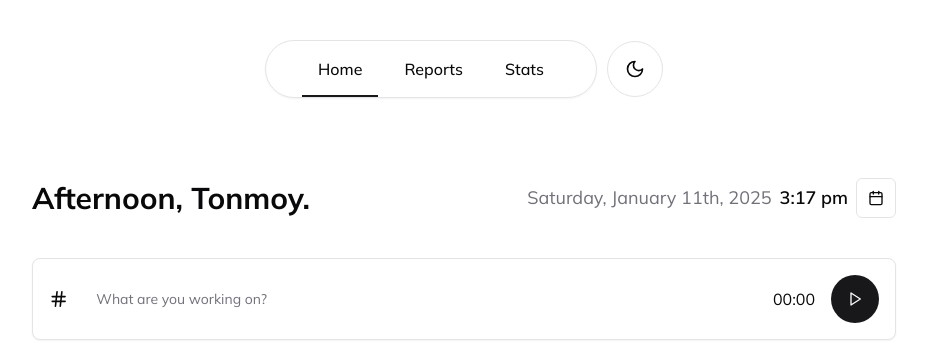
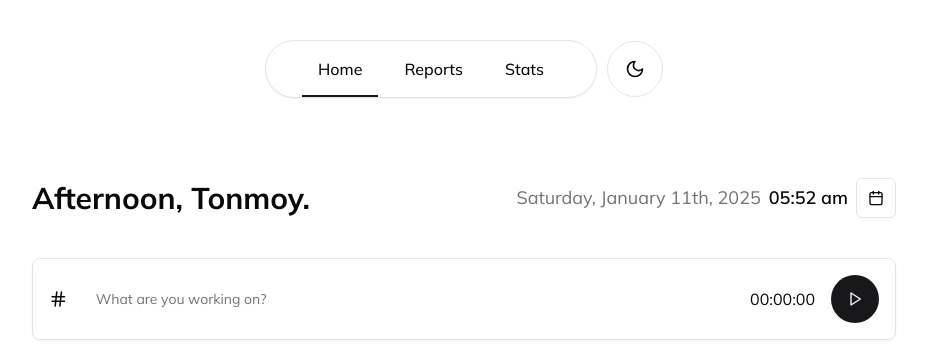
Before and after one commit to tonmoydeb404/tymr, a React (Vite) app: page / in a window 1280 px wide. Shown: the top 361 px of the page, without its empty margins (176-1103 px from the left). Built offline with nearby package versions, Linux system fonts and the light colour scheme.

Commit message:
feat: add custom hooks for clock and timer; update Header and Tracker sections to display current time and elapsed time

```diff
--- a/src/components/cards/time-card/index.tsx
+++ b/src/components/cards/time-card/index.tsx
@@ -18,7 +18,7 @@ const TimeCard = (props: Props) => {
         <h3 className="mb-0.5">{work?.title || "Untitled"}</h3>
         <p className="text-sm text-muted-foreground">
           {format(work.startTime, "hh:mm aaa")} -{" "}
-          {format(work.endTime, "hh:mm aaa")}
+          {work.endTime ? format(work.endTime, "hh:mm aaa") : "00"}
         </p>
       </div>
 
--- a/src/database/services.ts
+++ b/src/database/services.ts
@@ -84,13 +84,16 @@ export const deleteWorkTime = async (id: string) => {
 
 export const getWorkTimesByDate = async (date: string) => {
   const db = await getDB();
-  return await db.getAllFromIndex("workTimes", "date", date);
+  const entities = await db.getAllFromIndex("workTimes", "date", date);
+
+  return entities.filter((item) => item.endTime);
 };
 
 export const getActiveWorkTime = async () => {
   const db = await getDB();
-  const allWorkTimes = await db.getAll("workTimes");
-  return allWorkTimes.find((workTime) => !workTime.endTime) ?? null;
+  const date = new Date().toLocaleDateString();
+  const entities = await db.getAllFromIndex("workTimes", "date", date);
+  return entities.find((workTime) => !workTime.endTime) ?? null;
 };
 
 export const getWorkTimeReport = async (startDate: string, endDate: string) => {
--- /dev/null
+++ b/src/hooks/use-clock.ts
@@ -0,0 +1,26 @@
+import { useEffect, useRef, useState } from "react";
+
+const useClock = () => {
+  const [time, setTime] = useState<string>(new Date().toISOString());
+  const rafId = useRef<number | null>(null); // Store the rafId to cancel when necessary
+
+  const updateClock = () => {
+    const now = new Date();
+    setTime(now.toISOString()); // Update state with current time
+    rafId.current = requestAnimationFrame(updateClock); // Schedule the next update
+  };
+
+  useEffect(() => {
+    rafId.current = requestAnimationFrame(updateClock); // Start the clock
+
+    return () => {
+      if (rafId.current !== null) {
+        cancelAnimationFrame(rafId.current); // Clean up and cancel when the component unmounts
+      }
+    };
+  }, []);
+
+  return time; // Return the current time
+};
+
+export default useClock;
--- /dev/null
+++ b/src/hooks/use-timer.ts
@@ -0,0 +1,44 @@
+import { useEffect, useRef, useState } from "react";
+
+const useTimer = (startTime: string | undefined) => {
+  const [elapsedTime, setElapsedTime] = useState<string>("00:00:00");
+  const startRef = useRef<number | null>(null);
+  const intervalId = useRef<NodeJS.Timeout | null>(null);
+
+  useEffect(() => {
+    if (startTime) {
+      startRef.current = new Date(startTime).getTime();
+    } else {
+      setElapsedTime("00:00:00");
+      if (intervalId.current) {
+        clearInterval(intervalId.current);
+      }
+      return;
+    }
+
+    const updateTimer = () => {
+      const currentTime = Date.now();
+      const elapsed = currentTime - startRef.current!;
+      const hours = Math.floor(elapsed / (1000 * 60 * 60));
+      const minutes = Math.floor((elapsed % (1000 * 60 * 60)) / (1000 * 60));
+      const seconds = Math.floor((elapsed % (1000 * 60)) / 1000);
+      const formattedTime = `${String(hours).padStart(2, "0")}:${String(
+        minutes
+      ).padStart(2, "0")}:${String(seconds).padStart(2, "0")}`;
+
+      setElapsedTime(formattedTime);
+    };
+
+    intervalId.current = setInterval(updateTimer, 1000); // Update every second
+
+    return () => {
+      if (intervalId.current) {
+        clearInterval(intervalId.current); // Cleanup on unmount or startTime change
+      }
+    };
+  }, [startTime]);
+
+  return elapsedTime;
+};
+
+export default useTimer;
--- a/src/pages/home/sections/header.tsx
+++ b/src/pages/home/sections/header.tsx
@@ -1,5 +1,6 @@
 import { Button } from "@/components/ui/button";
 import { useApp } from "@/context/app";
+import useClock from "@/hooks/use-clock";
 import { format } from "date-fns";
 import { LucideCalendar } from "lucide-react";
 
@@ -7,6 +8,7 @@ type Props = {};
 
 const HeaderSection = (_props: Props) => {
   const { date } = useApp();
+  const time = useClock();
 
   return (
     <header className="mt-20 flex items-center">
@@ -15,7 +17,11 @@ const HeaderSection = (_props: Props) => {
       <h2 className="ml-auto text-lg text-muted-foreground">
         {format(date, "EEEE, MMMM do, yyyy")}
       </h2>
-      <h3 className="ml-2 text-lg font-semibold">3:17 pm</h3>
+      {time ? (
+        <h3 className="ml-2 text-lg font-semibold">
+          {format(time, "hh:mm aaa")}
+        </h3>
+      ) : null}
       <Button size={"icon"} className="ml-2" variant={"outline"}>
         <LucideCalendar />
       </Button>
--- a/src/pages/home/sections/recent.tsx
+++ b/src/pages/home/sections/recent.tsx
@@ -9,7 +9,6 @@ type Props = {};
 const RecentSection = (_props: Props) => {
   const { date } = useApp();
   const dateString = new Date(date).toLocaleDateString();
-  console.log({ dateString });
 
   const { data, isLoading, error } = useWorkTimesByDate(dateString);
   return (
--- a/src/pages/home/sections/tracker.tsx
+++ b/src/pages/home/sections/tracker.tsx
@@ -3,6 +3,7 @@ import { Card } from "@/components/ui/card";
 import { Input } from "@/components/ui/input";
 import { useApp } from "@/context/app";
 import { useEndWorkTime, useStartWorkTime } from "@/database/hooks";
+import useTimer from "@/hooks/use-timer";
 import { LucideHash, LucidePlay, LucideStopCircle } from "lucide-react";
 import { useState } from "react";
 import { toast } from "sonner";
@@ -11,6 +12,7 @@ type Props = {};
 
 const TrackerSection = (_props: Props) => {
   const { activeWork } = useApp();
+  const workedTime = useTimer(activeWork?.startTime);
 
   const [title, setTitle] = useState("");
   const startWork = useStartWorkTime({
@@ -44,13 +46,13 @@ const TrackerSection = (_props: Props) => {
         id="title"
         type="text"
         placeholder="What are you working on?"
-        className="border-0 text-base focus-visible:outline-none focus-visible:ring-0 focus-visible:ring-offset-0"
-        value={activeWork?.title || title}
+        className="border-0 text-lg focus-visible:outline-none focus-visible:ring-0 focus-visible:ring-offset-0"
+        value={activeWork ? activeWork.title || "Untitled" : title}
         disabled={!!activeWork}
         onChange={(e) => setTitle(e.target.value)}
       />
 
-      <span>00:00</span>
+      <span>{workedTime}</span>
 
       {!activeWork ? (
         <Button
```
